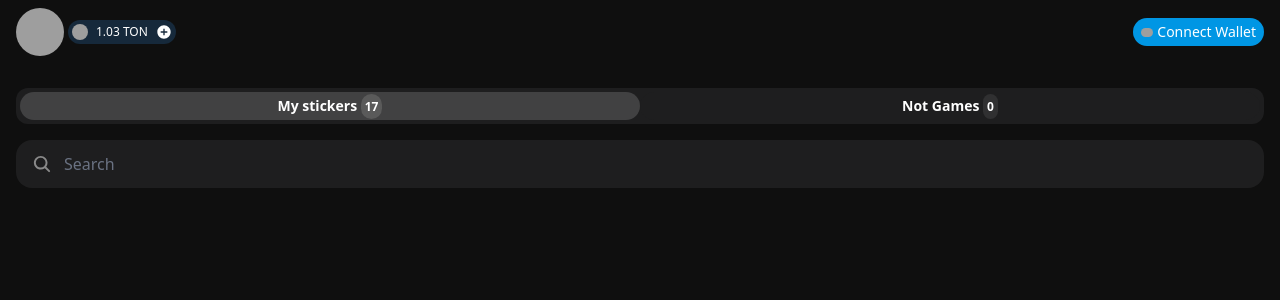
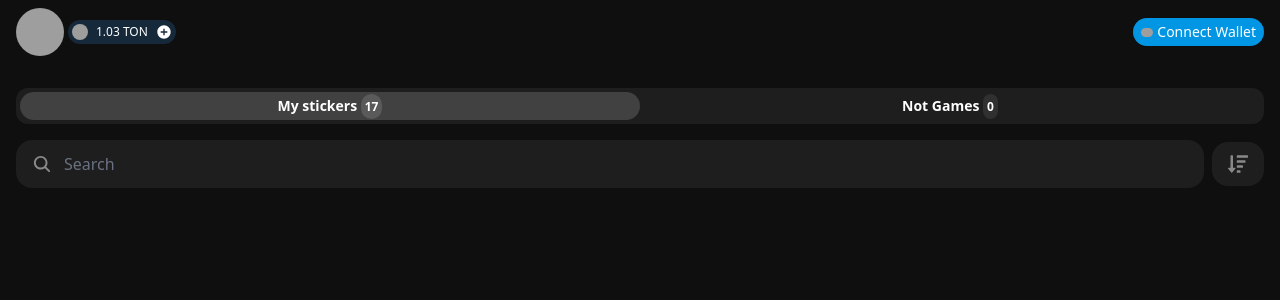
Before and after one commit to Kybrium/sticker-cases, a Next.js app in the folder frontend/: page /storage in a window 1280 px wide. Shown: the top 300 px of the page. Built offline with nearby package versions, Linux system fonts and the light colour scheme; grey boxes are pictures that could not be loaded.

Commit message:
feat(frontend): added sort button in Search component

```diff
--- a/frontend/src/components/storage/SearchBar.tsx
+++ b/frontend/src/components/storage/SearchBar.tsx
@@ -1,8 +1,18 @@
+import React, { useState } from "react";
 import { IoSearch } from "react-icons/io5";
+import { FaSortAmountDown, FaSortAmountUp } from "react-icons/fa";
 
 const SearchBar: React.FC = () => {
+    const [sortOrder, setSortOrder] = useState<"asc" | "desc">("asc");
+
+    const toggleSort = () => {
+        setSortOrder(prev => (prev === "asc" ? "desc" : "asc"));
+    };
+
     return (
-        <div className="relative w-full">
+        <div className="relative w-full flex flex-row gap-2 items-center">
+            {/* Search Input */}
+            <div className="w-full relative">
                 <IoSearch className="absolute left-4 top-1/2 -translate-y-1/2 text-secondary-text text-xl" />
                 <input
                     type="text"
@@ -10,6 +20,20 @@ const SearchBar: React.FC = () => {
                     className="w-full bg-second-background text-secondary-text placeholder-gray-500 rounded-2xl py-3 pl-12 pr-4 focus:outline-none focus:ring-2 focus:ring-gray-600 transition-all"
                 />
             </div>
+
+            {/* Sort Button */}
+            <button
+                onClick={toggleSort}
+                className="flex items-center justify-center px-4 py-3 bg-second-background rounded-2xl hover:bg-third-background transition-all text-secondary-text focus:outline-none focus:ring-2 focus:ring-gray-600"
+                title={`Sort ${sortOrder === "asc" ? "Descending" : "Ascending"}`}
+            >
+                {sortOrder === "asc" ? (
+                    <FaSortAmountDown className="text-xl" />
+                ) : (
+                    <FaSortAmountUp className="text-xl" />
+                )}
+            </button>
+        </div>
     );
 };
 
```
Lines whose indentation alone changed are shown as unchanged.
